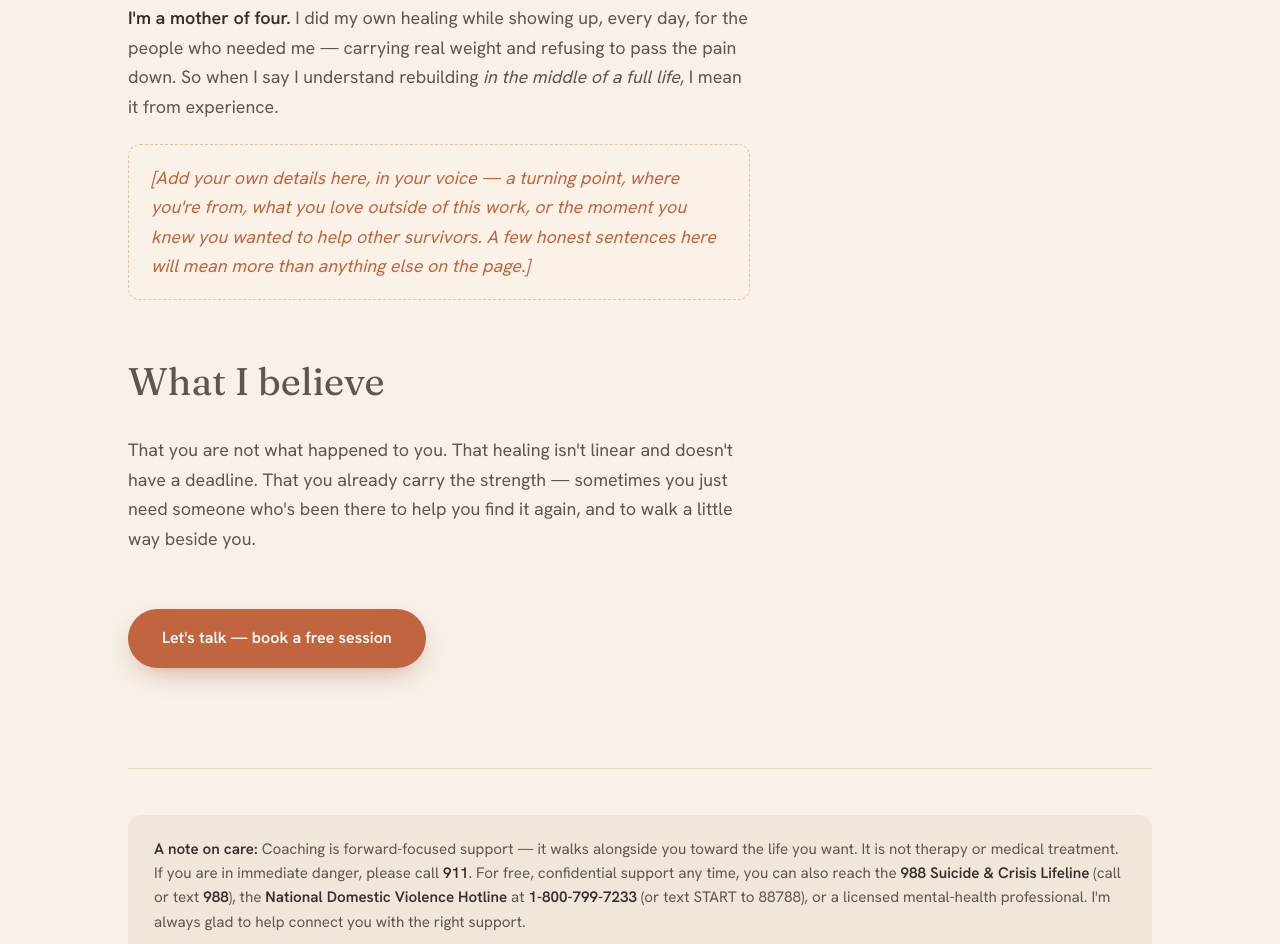
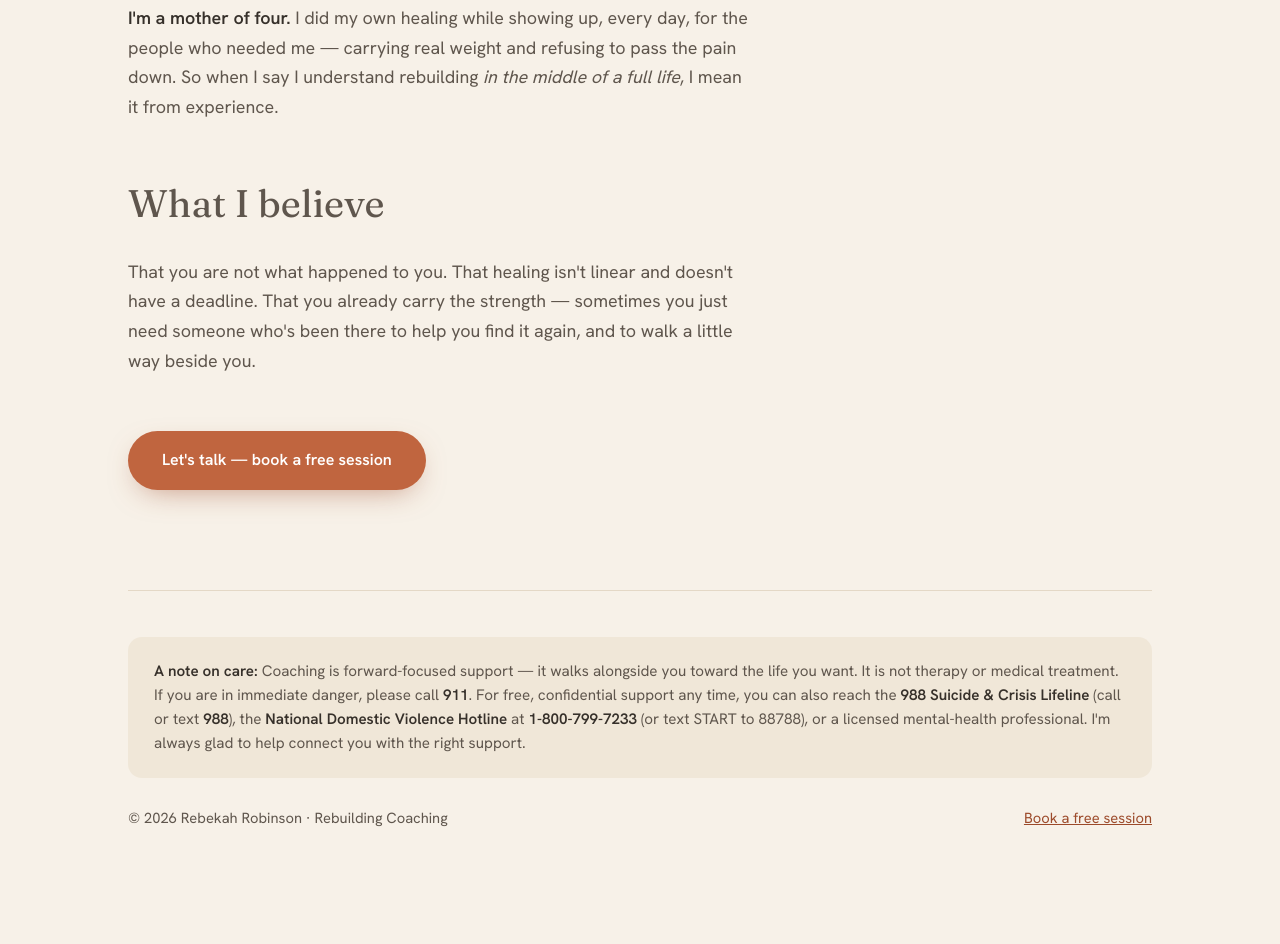
Before and after one commit to Rebuild-54/Rebuild, a plain HTML site: page about-rebekah.html in a window 1280 px wide. Shown: the part 814-1758 px from the top of the page. After the commit the page ends 1704 px from the top, so only its background shows below. Drawn offline with Linux system fonts and the light colour scheme.

Commit message:
Remove placeholder details box from About page
Co-Authored-By: Claude Opus 4.8 <noreply@anthropic.com>

```diff
--- a/about-rebekah.html
+++ b/about-rebekah.html
@@ -144,8 +144,6 @@
     <p class="reveal"><strong>I was adopted</strong>, which means I've spent much of my life with the questions that sit underneath so much of this work — <em>Who am I, really? Where do I belong?</em> I understand how it feels to build a sense of self when the foundation you were handed has cracks in it.</p>
     <p class="pull reveal">I rebuilt my life while raising four children. You don't have to wait until you're "healed" to start living.</p>
     <p class="reveal"><strong>I'm a mother of four.</strong> I did my own healing while showing up, every day, for the people who needed me — carrying real weight and refusing to pass the pain down. So when I say I understand rebuilding <em>in the middle of a full life</em>, I mean it from experience.</p>
-    <p class="edit reveal">[Add your own details here, in your voice — a turning point, where you're from, what you love outside of this work, or the moment you knew you wanted to help other survivors. A few honest sentences here will mean more than anything else on the page.]</p>
-
     <h2 class="sec reveal">What I believe</h2>
     <p class="reveal">That you are not what happened to you. That healing isn't linear and doesn't have a deadline. That you already carry the strength — sometimes you just need someone who's been there to help you find it again, and to walk a little way beside you.</p>
 
```
